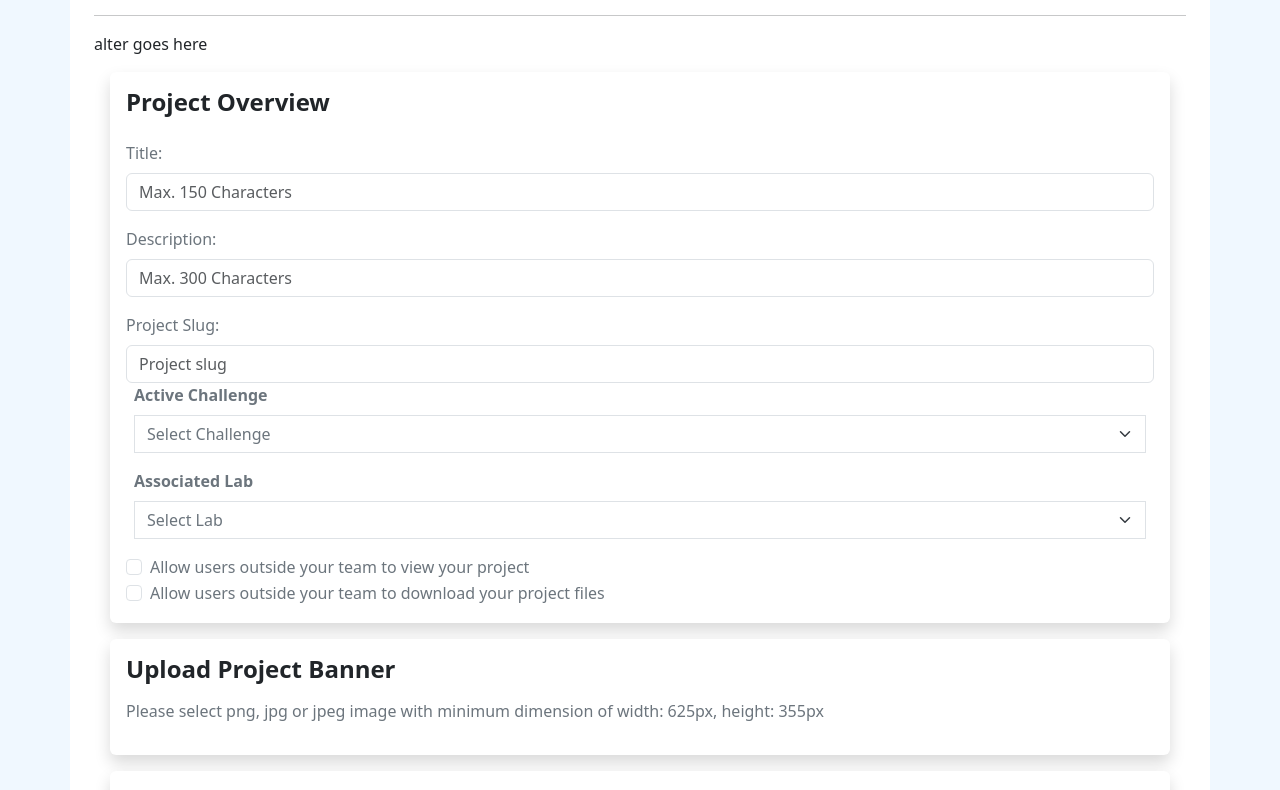
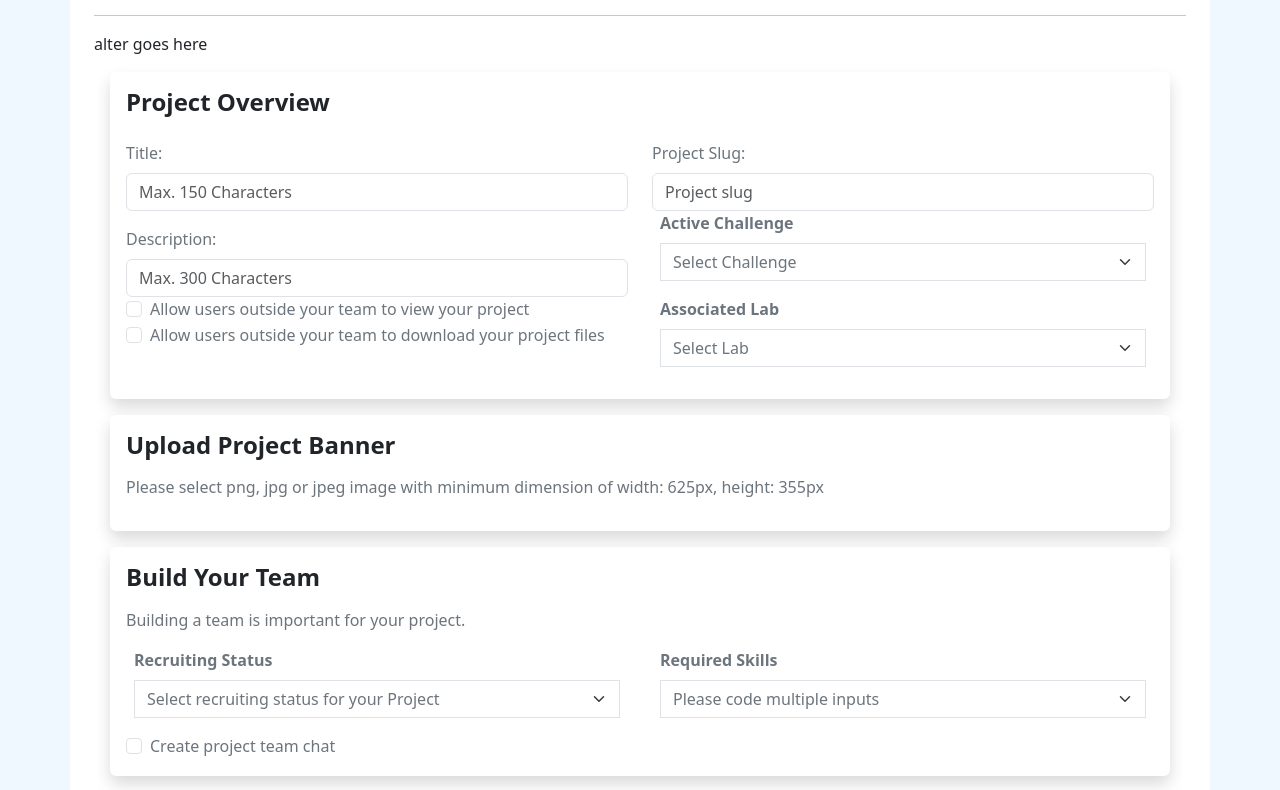
Before and after one commit to SeemaMistry/Frontend-Developer-Challenge-3-Dashboard-and-Project-Creation, a React (Create React App) app in the folder prepr-dashboard/: page /create/project in a window 1280 px wide. Shown: the part 404-1194 px from the top of the page. Built offline with nearby package versions, Linux system fonts and the light colour scheme.

Commit message:
feat: organize create project form inputs in columns

```diff
--- a/prepr-dashboard/src/containers/CreateProject.js
+++ b/prepr-dashboard/src/containers/CreateProject.js
@@ -33,13 +33,20 @@ const CreateProject = () => {
         {/* project overview box */}
         <Card>
           <CardTitle title='Project Overview'/>
+          <div className='row'>
+          <div className='col-md-6'>
             <TextInput onSetFormInput={onSetFormInput} label='Title' value={title} name='title' placeholder='Max. 150 Characters' isRequired={true}/>
             <TextInput onSetFormInput={onSetFormInput} label='Description' value={description} name='description' placeholder='Max. 300 Characters' isRequired={true}/>
+            <CheckboxInput label='Allow users outside your team to view your project'/>
+            <CheckboxInput label='Allow users outside your team to download your project files' />
+          </div>
+          <div className='col-md-6'>
           <TextInput onSetFormInput={onSetFormInput} label='Project Slug' name='Project Slug' placeholder='Project slug' isRequired={true}/>
             <DropDownInput dropDownOptions={activeChallengesList} nameString='activeChallenge' onSetFormInput={onSetFormInput}/>
             <DropDownInput dropDownOptions={associatedLabsList} nameString='labslist' onSetFormInput={onSetFormInput}/>
-          <CheckboxInput label='Allow users outside your team to view your project'/>
-          <CheckboxInput label='Allow users outside your team to download your project files' />
+          </div>
+          </div>
+
         </Card>
         {/* upload banner image box */}
         <Card>
@@ -50,10 +57,17 @@ const CreateProject = () => {
         <Card>
           <CardTitle title='Build Your Team'/>
           <Description description='Building a team is important for your project.'/>
+          <div className='row'>
+            <div className='col-md-6'>
               <DropDownInput dropDownOptions={recruitingStatusList} nameString='recruitingStatus' onSetFormInput={onSetFormInput}/>
+              <CheckboxInput label='Create project team chat' />
+            </div>
+            <div className='col-md-6'>
               <DropDownInput dropDownOptions={requiredSkillsList} nameString='requiredSkills' onSetFormInput={onSetFormInput}/>
+            </div>
+          </div>
 
-          <CheckboxInput label='Create project team chat' />
+
 
         </Card>
         {/* cancel and submit buttons */}
```
Lines whose indentation alone changed are shown as unchanged.
